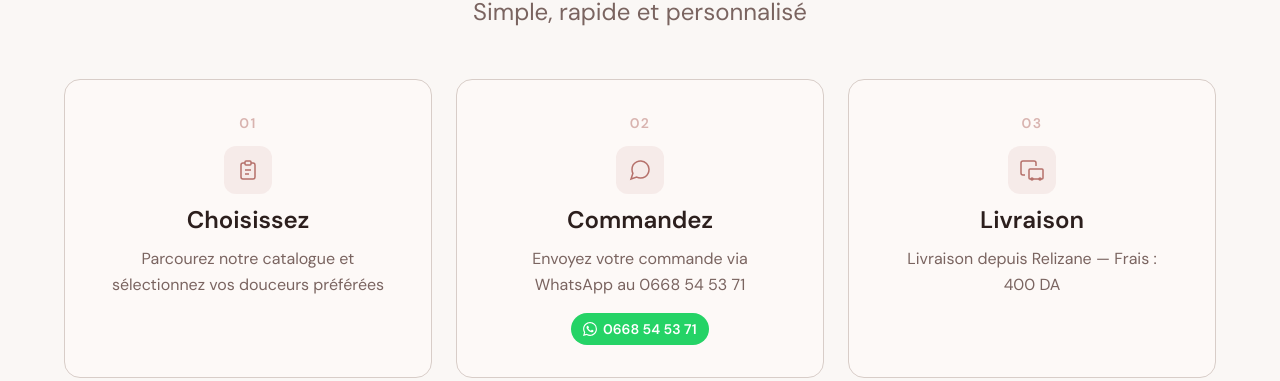
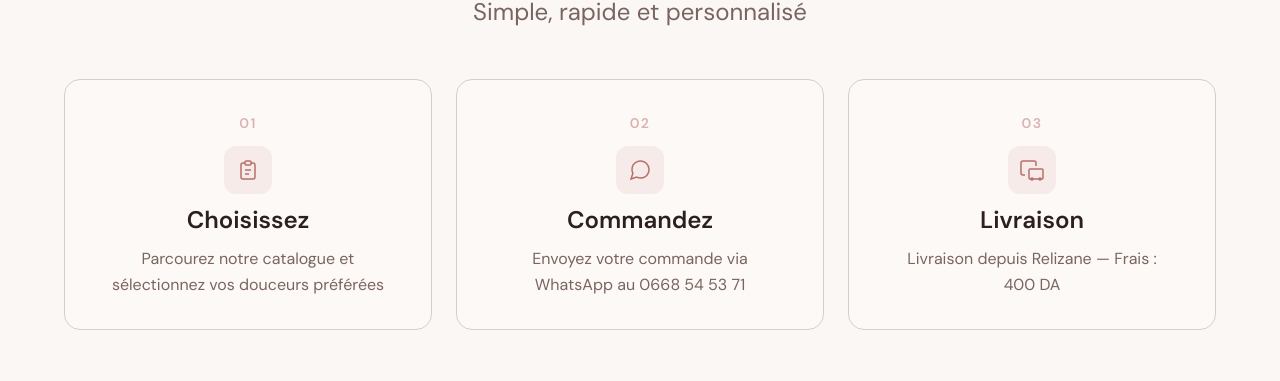
Before and after one commit to achwak-bahi/oulff, a React (Vite) app: page / in a window 1280 px wide. Shown: the part 2419-2800 px from the top of the page. Built offline with nearby package versions, Linux system fonts and the light colour scheme.

Commit message:
fix: remove duplicate WA green button from step 2

```diff
--- a/src/components/DeliverySection.jsx
+++ b/src/components/DeliverySection.jsx
@@ -1,7 +1,5 @@
 import { useLang } from '../context/LanguageContext';
 import './DeliverySection.css';
-
-const WA_NUMBER = '213668545371';
 
 const OrderIcon = () => (
   <svg width="24" height="24" viewBox="0 0 24 24" fill="none" stroke="currentColor" strokeWidth="1.5">
@@ -27,24 +25,9 @@ export default function DeliverySection() {
   const { t } = useLang();
 
   const steps = [
-    {
-      icon: <OrderIcon />,
-      titleKey: 'step1_title',
-      descKey: 'step1_desc',
-      link: null,
-    },
-    {
-      icon: <ChatIcon />,
-      titleKey: 'step2_title',
-      descKey: 'step2_desc',
-      link: `https://wa.me/${WA_NUMBER}?text=${encodeURIComponent('Bonjour Oulf ! Je souhaite passer une commande.')}`,
-    },
-    {
-      icon: <TruckIcon />,
-      titleKey: 'step3_title',
-      descKey: 'step3_desc',
-      link: null,
-    },
+    { icon: <OrderIcon />, titleKey: 'step1_title', descKey: 'step1_desc' },
+    { icon: <ChatIcon />,  titleKey: 'step2_title', descKey: 'step2_desc' },
+    { icon: <TruckIcon />, titleKey: 'step3_title', descKey: 'step3_desc' },
   ];
 
   return (
@@ -62,19 +45,6 @@ export default function DeliverySection() {
               <div className="delivery__step-icon">{s.icon}</div>
               <h3 className="delivery__step-title">{t(s.titleKey)}</h3>
               <p className="delivery__step-desc">{t(s.descKey)}</p>
-              {s.link && (
-                <a
-                  href={s.link}
-                  target="_blank"
-                  rel="noopener noreferrer"
-                  className="delivery__step-wa"
-                >
-                  <svg width="14" height="14" viewBox="0 0 24 24" fill="currentColor">
-                    <path d="M17.472 14.382c-.297-.149-1.758-.867-2.03-.967-.273-.099-.471-.148-.67.15-.197.297-.767.966-.94 1.164-.173.199-.347.223-.644.075-.297-.15-1.255-.463-2.39-1.475-.883-.788-1.48-1.761-1.653-2.059-.173-.297-.018-.458.13-.606.134-.133.298-.347.446-.52.149-.174.198-.298.298-.497.099-.198.05-.371-.025-.52-.075-.149-.669-1.612-.916-2.207-.242-.579-.487-.5-.669-.51-.173-.008-.371-.01-.57-.01-.198 0-.52.074-.792.372-.272.297-1.04 1.016-1.04 2.479 0 1.462 1.065 2.875 1.213 3.074.149.198 2.096 3.2 5.077 4.487.709.306 1.262.489 1.694.625.712.227 1.36.195 1.871.118.571-.085 1.758-.719 2.006-1.413.248-.694.248-1.289.173-1.413-.074-.124-.272-.198-.57-.347m-5.421 7.403h-.004a9.87 9.87 0 01-5.031-1.378l-.361-.214-3.741.982.998-3.648-.235-.374a9.86 9.86 0 01-1.51-5.26c.001-5.45 4.436-9.884 9.888-9.884 2.64 0 5.122 1.03 6.988 2.898a9.825 9.825 0 012.893 6.994c-.003 5.45-4.437 9.884-9.885 9.884m8.413-18.297A11.815 11.815 0 0012.05 0C5.495 0 .16 5.335.157 11.892c0 2.096.547 4.142 1.588 5.945L.057 24l6.305-1.654a11.882 11.882 0 005.683 1.448h.005c6.554 0 11.89-5.335 11.893-11.893a11.821 11.821 0 00-3.48-8.413z"/>
-                  </svg>
-                  0668 54 53 71
-                </a>
-              )}
             </div>
           ))}
         </div>
```
